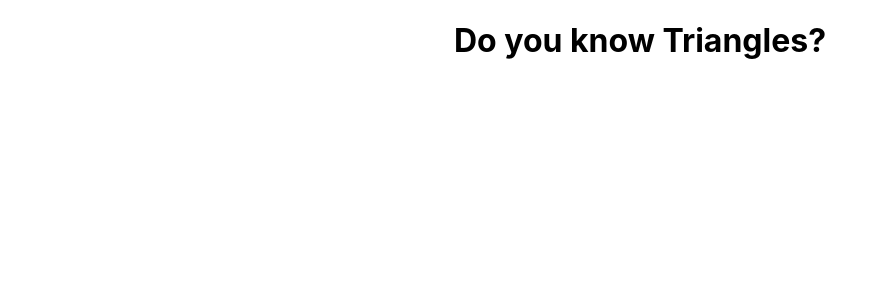
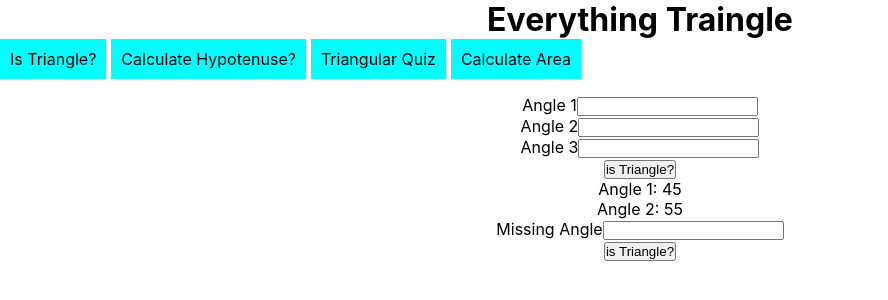
Before and after one commit to wasim7raja10/do-you-know-your-triangles, a React (Create React App) app: page / in a window 1280 px wide. Shown: the top 300 px of the page, without its empty margins (0-888 px from the left). Built offline with nearby package versions, Linux system fonts and the light colour scheme; the HTML template or start-up script is replaced by a standard one.

Commit message:
done, designing left

```diff
--- a/src/App.css
+++ b/src/App.css
@@ -1,3 +1,29 @@
+* {
+  box-sizing: border-box;
+  padding: 0;
+  margin: 0;
+}
+
 .App {
+text-align: center;
+}
+
+h1 {
   text-align: center;
 }
+
+nav > ol {
+  list-style: none;
+  display: flex;
+  flex-wrap: wrap;
+  gap: 5px;
+}
+
+nav > ol li {
+  padding: 10px;
+  background-color: aqua;
+}
+
+main {
+  padding: 1rem;
+}
--- a/src/App.jsx
+++ b/src/App.jsx
@@ -1,9 +1,29 @@
+import { useState } from "react";
 import "./App.css";
+import CalculateArea from "./components/CalculateArea";
+import CalculateHypotenuse from "./components/CalculateHypotenuse";
+import IsTraingle from "./components/IsTraingle";
+import Quiz from "./components/Quiz";
 
 function App() {
+  const [tab, setTab] = useState("tab1");
   return (
     <div className="App">
-      <h1>Do you know Triangles?</h1>
+      <h1>Everything Traingle</h1>
+      <nav>
+        <ol>
+          <li onClick={() => setTab("tab1")}>Is Triangle?</li>
+          <li onClick={() => setTab("tab2")}>Calculate Hypotenuse?</li>
+          <li onClick={() => setTab("tab3")}>Triangular Quiz</li>
+          <li onClick={() => setTab("tab4")}>Calculate Area</li>
+        </ol>
+      </nav>
+      <main>
+        {tab === "tab1" && <IsTraingle />}
+        {tab === "tab2" && <CalculateHypotenuse />}
+        {tab === "tab3" && <Quiz />}
+        {tab === "tab4" && <CalculateArea />}
+      </main>
     </div>
   );
 }
--- /dev/null
+++ b/src/components/CalculateArea.jsx
@@ -0,0 +1,49 @@
+import { useState } from "react";
+
+export default function CalculateArea() {
+  const [dimension, setDimension] = useState({
+    base: "",
+    height: "",
+  });
+  const [area, setArea] = useState("");
+
+  function inputHandler(e) {
+    setDimension({
+      ...dimension,
+      [e.target.name]: e.target.value,
+    });
+  }
+  function submitHandler(e) {
+    e.preventDefault();
+    const area = (1/2 * Number(dimension.base) * Number(dimension.height)).toFixed(2)
+    setArea(area)
+  }
+  return (
+    <>
+      <form onSubmit={submitHandler}>
+        <label htmlFor="base">
+          Base
+          <input
+            onChange={inputHandler}
+            value={dimension.base}
+            type="number"
+            name="base"
+            id="base"
+          />
+        </label>
+        <label htmlFor="height">
+          Height
+          <input
+            onChange={inputHandler}
+            value={dimension.height}
+            type="number"
+            name="height"
+            id="height"
+          />
+        </label>
+        <button type="submit">Calculate Area</button>
+      </form>
+      <h3>{area}</h3>
+    </>
+  );
+}
--- /dev/null
+++ b/src/components/CalculateHypotenuse.jsx
@@ -0,0 +1,50 @@
+import { useState } from "react";
+
+export default function CalculateHypotenuse() {
+  const [hypo, setHypo] = useState("");
+  const [dimension, setDimension] = useState({
+    base: "",
+    height: "",
+  });
+  function inputHandler(e) {
+    setDimension({
+      ...dimension,
+      [e.target.name]: e.target.value,
+    });
+  }
+  function submitHandler(e) {
+    e.preventDefault();
+    const hypo = Math.sqrt(
+      Number(dimension.base) ** 2 + Number(dimension.height) ** 2
+    ).toFixed(2);
+    setHypo(hypo);
+  }
+  return (
+    <>
+      <form onSubmit={submitHandler}>
+        <label htmlFor="base">
+          Base
+          <input
+            onChange={inputHandler}
+            value={dimension.base}
+            type="number"
+            name="base"
+            id="base"
+          />
+        </label>
+        <label htmlFor="height">
+          Height
+          <input
+            onChange={inputHandler}
+            value={dimension.height}
+            type="number"
+            name="height"
+            id="height"
+          />
+        </label>
+        <button type="submit">Calculate Hypotenuse</button>
+      </form>
+      <h3>{hypo}</h3>
+    </>
+  );
+}
--- /dev/null
+++ b/src/components/IsTraingle.jsx
@@ -0,0 +1,100 @@
+import { useState } from "react";
+
+export default function IsTraingle() {
+  const [result, setResult] = useState("");
+  const [resultSecond, setResultSecond] = useState("");
+  const [angles, setAngles] = useState({
+    angleOne: "",
+    angleTwo: "",
+    angleThree: "",
+  });
+  const [missingAngle, setMissingAngle] = useState("");
+  function inputChangeHandler(e) {
+    const value = e.target.value;
+    setAngles({
+      ...angles,
+      [e.target.name]: value,
+    });
+  }
+  function onSubmitHandler(e) {
+    e.preventDefault();
+    const sum =
+      Number(angles.angleOne) +
+      Number(angles.angleTwo) +
+      Number(angles.angleThree);
+    if (
+      sum === 180 &&
+      Number(angles.angleOne) !== 0 &&
+      Number(angles.angleTwo) !== 0 &&
+      Number(angles.angleThree) !== 0
+    )
+      setResult("Its a valid triangle");
+    else setResult("Its invalid triangle");
+  }
+  function onSecondSubmitHandler(e) {
+    e.preventDefault();
+    const sum = 45 + 55 + Number(missingAngle);
+    if (sum === 180 && Number(missingAngle) !== 0)
+      setResultSecond("Its a valid triangle");
+    else setResultSecond("Its invalid triangle");
+  }
+  function missingAngleChangeHandler(e) {
+    setMissingAngle(e.target.value);
+  }
+  return (
+    <>
+      <form onSubmit={onSubmitHandler}>
+        <div>
+          <label htmlFor="angleOne">Angle 1</label>
+          <input
+            onChange={inputChangeHandler}
+            type="number"
+            value={angles.angleOne}
+            name="angleOne"
+            id="angleOne"
+          />
+        </div>
+        <div>
+          <label htmlFor="angleTwo">Angle 2</label>
+          <input
+            onChange={inputChangeHandler}
+            type="number"
+            value={angles.angleTwo}
+            name="angleTwo"
+            id="angleTwo"
+          />
+        </div>
+        <div>
+          <label htmlFor="angleThree">Angle 3</label>
+          <input
+            onChange={inputChangeHandler}
+            type="number"
+            name="angleThree"
+            value={angles.angleThree}
+            id="angleThree"
+          />
+        </div>
+        <button type="submit">is Triangle?</button>
+        <h3>{result}</h3>
+      </form>
+
+      <form onSubmit={onSecondSubmitHandler}>
+        <div>
+          <p>Angle 1: 45</p>
+          <p>Angle 2: 55</p>
+          <p></p>
+          <label htmlFor="missingAngle">Missing Angle</label>
+          <input
+            onChange={missingAngleChangeHandler}
+            type="number"
+            value={missingAngle}
+            name="missingAngle"
+            id="missingAngle"
+          />
+        </div>
+        <button type="submit">is Triangle?</button>
+        <h3>{resultSecond}</h3>
+      </form>
+    </>
+  );
+}
--- /dev/null
+++ b/src/components/Quiz.jsx
@@ -0,0 +1,107 @@
+import { useState } from "react";
+
+export default function Quiz() {
+  const [selectedAnswer, setSelectedAnswer] = useState({
+    question1: "",
+    question2: "",
+  });
+  const [score, setScore] = useState(0);
+  function submitHandler(e) {
+    e.preventDefault();
+    let score = 0;
+    if (selectedAnswer.question1 === "90") score++;
+    if (selectedAnswer.question2 === "right angled") score++;
+    setScore(score);
+  }
+  function onValueChange(e) {
+    setSelectedAnswer({
+      ...selectedAnswer,
+      [e.target.name]: e.target.value,
+    });
+  }
+  return (
+    <>
+      <form onSubmit={submitHandler}>
+        <div className="question1">
+          <p>
+            What is the third angle for the triangle where angle1 = 45° and
+            angle2 = 45°?
+          </p>
+          <div className="radio">
+            <label>
+              <input
+                type="radio"
+                value="45"
+                name="question1"
+                onChange={onValueChange}
+              />
+              45
+            </label>
+          </div>
+          <div className="radio">
+            <label>
+              <input
+                type="radio"
+                value="90"
+                name="question1"
+                onChange={onValueChange}
+              />
+              90
+            </label>
+          </div>
+          <div className="radio">
+            <label>
+              <input
+                type="radio"
+                value="60"
+                name="question1"
+                onChange={onValueChange}
+              />
+              60
+            </label>
+          </div>
+        </div>
+
+        <div className="question2">
+          <p>If a triangle has an angle of 90°, what is it called?</p>
+          <div className="radio">
+            <label>
+              <input
+                type="radio"
+                value="obtuse"
+                name="question2"
+                onChange={onValueChange}
+              />
+              Obtuse
+            </label>
+          </div>
+          <div className="radio">
+            <label>
+              <input
+                type="radio"
+                value="acute"
+                name="question2"
+                onChange={onValueChange}
+              />
+              Acute
+            </label>
+          </div>
+          <div className="radio">
+            <label>
+              <input
+                type="radio"
+                value="right angled"
+                name="question2"
+                onChange={onValueChange}
+              />
+              Right Angled
+            </label>
+          </div>
+        </div>
+        <button type="submit">Submit</button>
+      </form>
+
+      <h3>{score}</h3>
+    </>
+  );
+}
```
